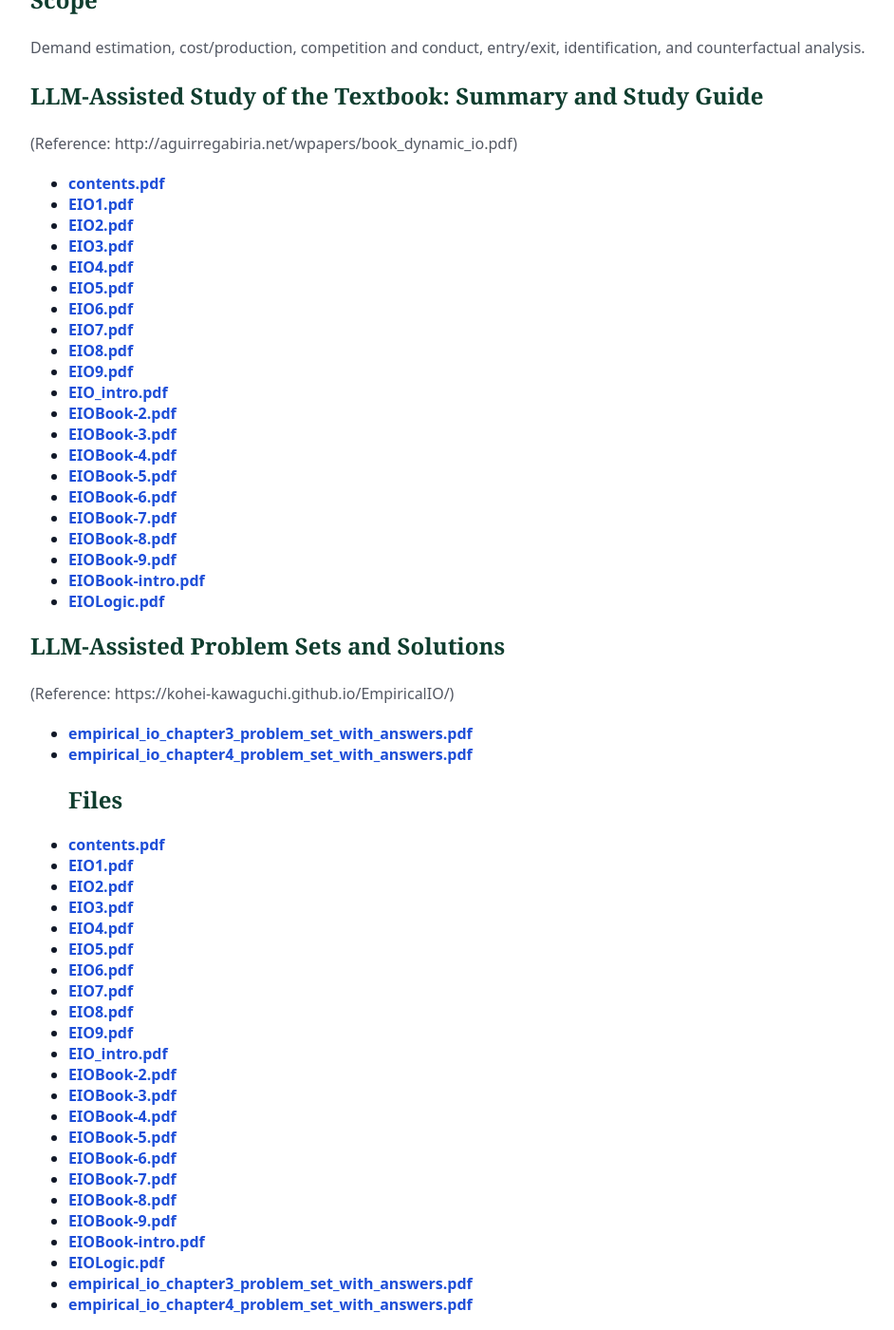
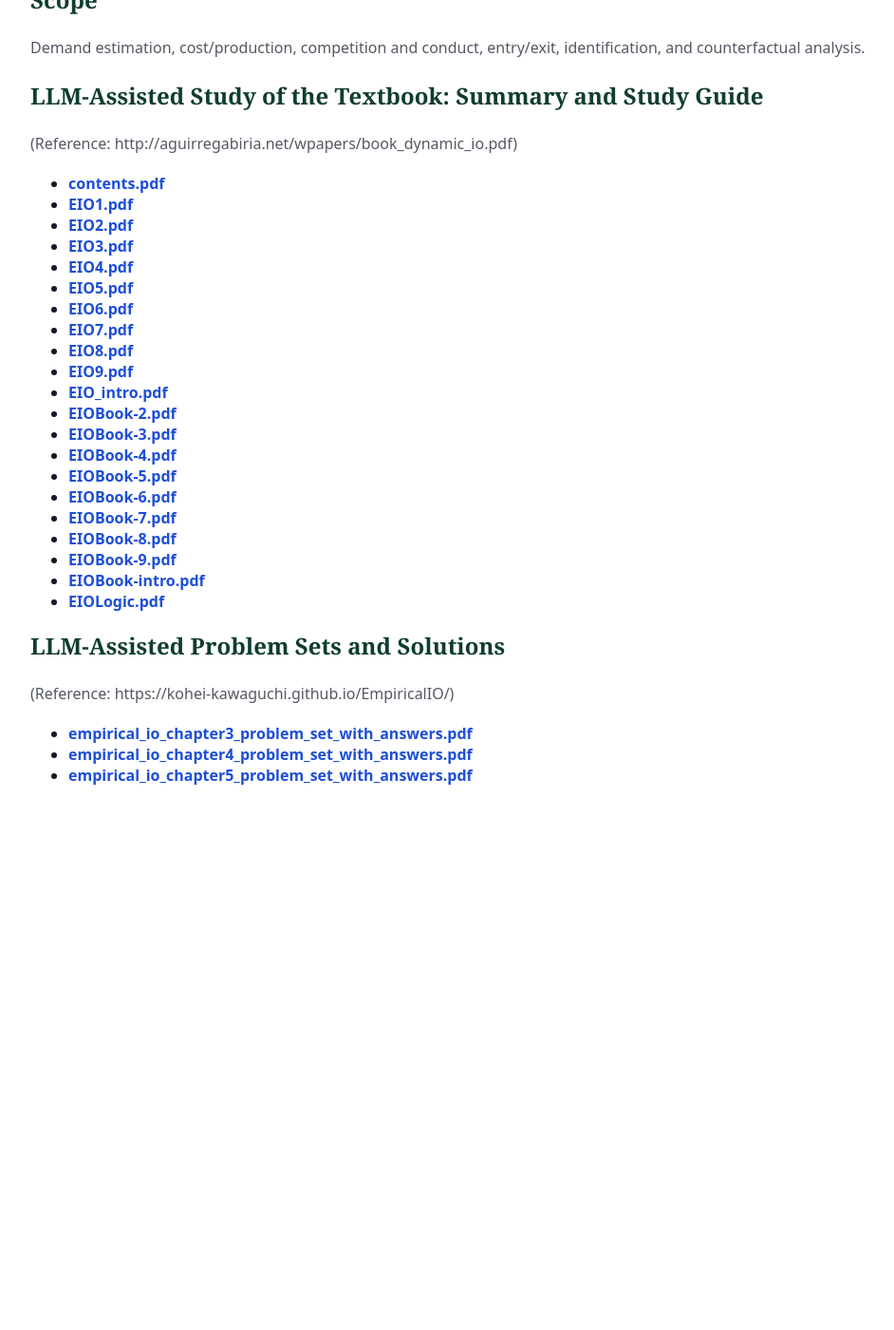
Before and after one commit to yaxinzn/study-archive, a Jekyll site: the page built from materials/eio/index.md, in a window 1280 px wide and 1400 px high, scrolled down 172 px. Shown: the whole window at 95% size, without its empty margins (48-990 px from the left). Built offline with Jekyll 4.4.1, drawn with Linux system fonts in a browser that asks for light colours; after the commit the page ends 1015 px from its top, so only the background shows below that.

Commit message:
Update LLM-Assisted Problem Sets section
Removed a list of files from the index and added a new link to chapter 5 problem set.

```diff
--- a/materials/eio/index.md
+++ b/materials/eio/index.md
@@ -42,29 +42,4 @@ Demand estimation, cost/production, competition and conduct, entry/exit, identif
 (Reference: https://kohei-kawaguchi.github.io/EmpiricalIO/)
 - **[empirical_io_chapter3_problem_set_with_answers.pdf](empirical_io_chapter3_problem_set_with_answers.pdf)**
 - **[empirical_io_chapter4_problem_set_with_answers.pdf](empirical_io_chapter4_problem_set_with_answers.pdf)**
-## Files
-<!-- AUTO-LIST-START -->
-- **[contents.pdf](contents.pdf)**
-- **[EIO1.pdf](EIO1.pdf)**
-- **[EIO2.pdf](EIO2.pdf)**
-- **[EIO3.pdf](EIO3.pdf)**
-- **[EIO4.pdf](EIO4.pdf)**
-- **[EIO5.pdf](EIO5.pdf)**
-- **[EIO6.pdf](EIO6.pdf)**
-- **[EIO7.pdf](EIO7.pdf)**
-- **[EIO8.pdf](EIO8.pdf)**
-- **[EIO9.pdf](EIO9.pdf)**
-- **[EIO_intro.pdf](EIO_intro.pdf)**
-- **[EIOBook-2.pdf](EIOBook-2.pdf)**
-- **[EIOBook-3.pdf](EIOBook-3.pdf)**
-- **[EIOBook-4.pdf](EIOBook-4.pdf)**
-- **[EIOBook-5.pdf](EIOBook-5.pdf)**
-- **[EIOBook-6.pdf](EIOBook-6.pdf)**
-- **[EIOBook-7.pdf](EIOBook-7.pdf)**
-- **[EIOBook-8.pdf](EIOBook-8.pdf)**
-- **[EIOBook-9.pdf](EIOBook-9.pdf)**
-- **[EIOBook-intro.pdf](EIOBook-intro.pdf)**
-- **[EIOLogic.pdf](EIOLogic.pdf)**
-- **[empirical_io_chapter3_problem_set_with_answers.pdf](empirical_io_chapter3_problem_set_with_answers.pdf)**
-- **[empirical_io_chapter4_problem_set_with_answers.pdf](empirical_io_chapter4_problem_set_with_answers.pdf)**
-<!-- AUTO-LIST-END -->
+- **[empirical_io_chapter5_problem_set_with_answers.pdf](empirical_io_chapter4_problem_set_with_answers.pdf)**
```
